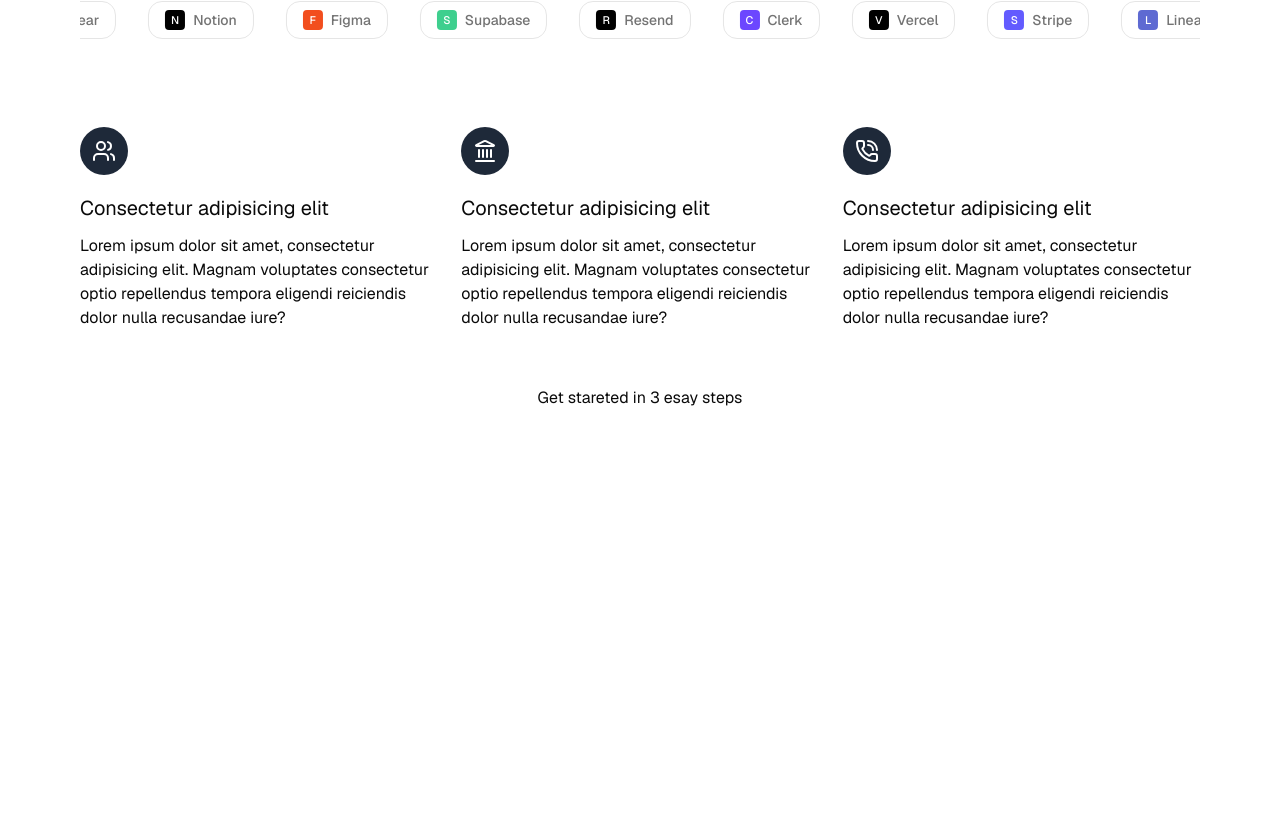
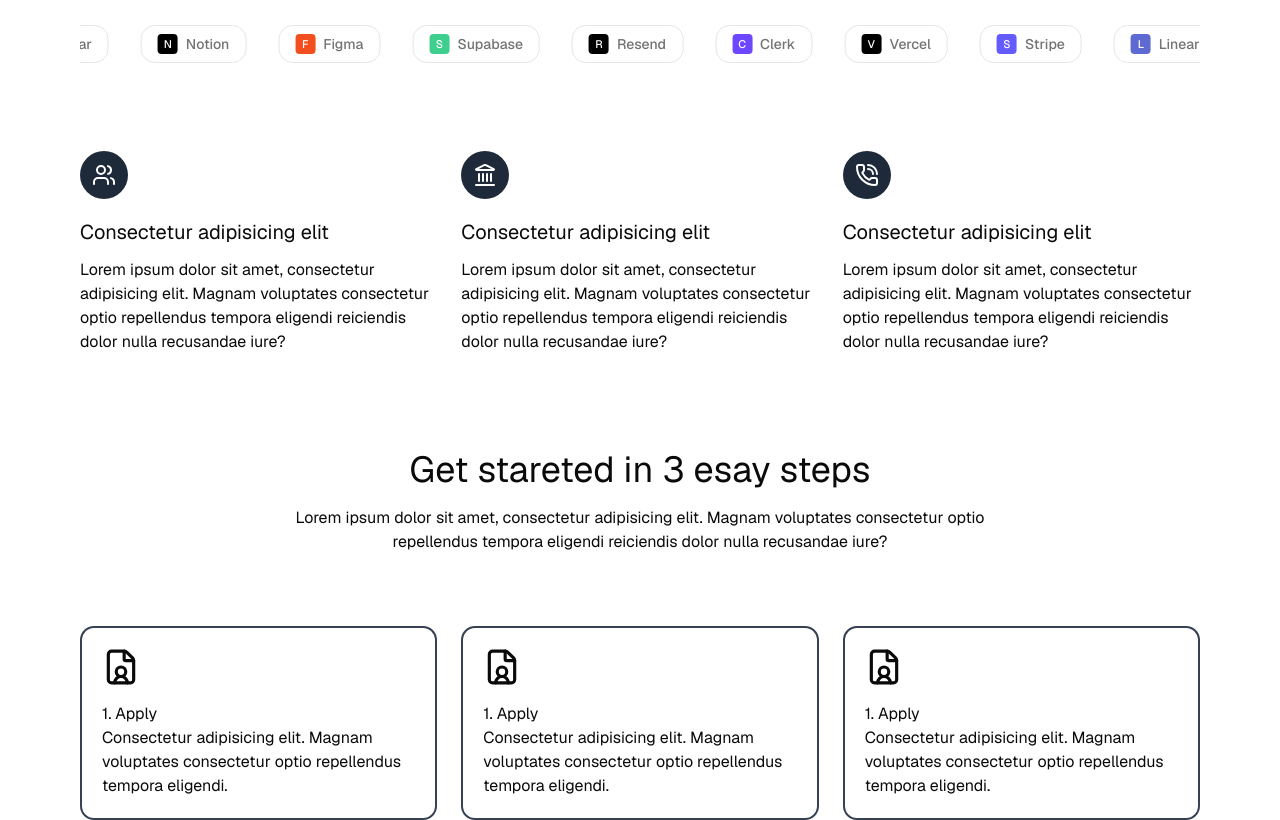
Before and after one commit to HackWithNoman/shadcn-aceternity, a Next.js app: page / in a window 1280 px wide. Shown: the part 1141-1961 px from the top of the page. Before the commit the page ends 1551 px from the top, so only its background shows below. Built offline with nearby package versions, Linux system fonts and the light colour scheme.

Commit message:
added howitworks

```diff
--- a/components/home/hero/Heor.tsx
+++ b/components/home/hero/Heor.tsx
@@ -5,7 +5,7 @@ import Image from "next/image"
 function Hero() {
   return (
     <div className="mt-16 flex w-full flex-col items-center px-6 text-center">
-      <h1 className="mb-4 max-w-lg text-3xl">
+      <h1 className="mb-4 max-w-xl text-5xl">
         Move, Manage & access your your money globally
       </h1>
       <p className="max-w-3xl">
--- a/components/home/howItWorks/Index.tsx
+++ b/components/home/howItWorks/Index.tsx
@@ -1,7 +1,47 @@
+import { FileUser } from "lucide-react"
+
 function HowItWorks() {
   return (
-    <section className="mt-14 text-center">
-      <h2>Get stareted in 3 esay steps</h2>
+    <section className="mt-24 flex flex-col items-center text-center">
+      <h2 className="mb-4 text-4xl">Get stareted in 3 esay steps</h2>
+      <p className="max-w-3xl">
+        Lorem ipsum dolor sit amet, consectetur adipisicing elit. Magnam
+        voluptates consectetur optio repellendus tempora eligendi reiciendis
+        dolor nulla recusandae iure?
+      </p>
+
+      <div className="gridgrid-cols-1 mt-18 grid gap-6 text-left md:grid-cols-2 lg:grid-cols-3">
+        <div className="rounded-xl border-2 border-gray-700 p-5">
+          <div className="mb-4">
+            <FileUser size={38} />
+          </div>
+          <h2>1. Apply</h2>
+          <p>
+            Consectetur adipisicing elit. Magnam voluptates consectetur optio
+            repellendus tempora eligendi.
+          </p>
+        </div>
+        <div className="rounded-xl border-2 border-gray-700 p-5">
+          <div className="mb-4">
+            <FileUser size={38} />
+          </div>
+          <h2>1. Apply</h2>
+          <p>
+            Consectetur adipisicing elit. Magnam voluptates consectetur optio
+            repellendus tempora eligendi.
+          </p>
+        </div>
+        <div className="rounded-xl border-2 border-gray-700 p-5">
+          <div className="mb-4">
+            <FileUser size={38} />
+          </div>
+          <h2>1. Apply</h2>
+          <p>
+            Consectetur adipisicing elit. Magnam voluptates consectetur optio
+            repellendus tempora eligendi.
+          </p>
+        </div>
+      </div>
     </section>
   )
 }
```
